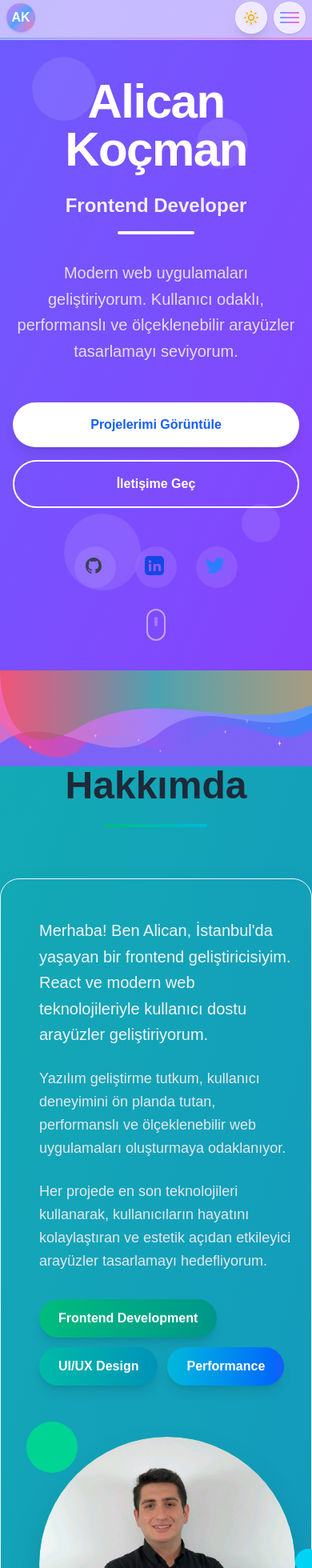
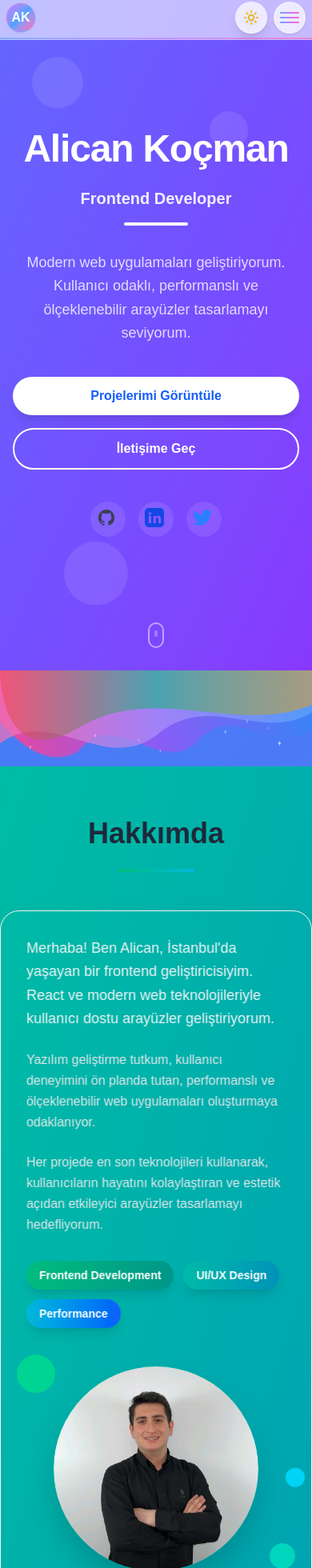
Before and after one commit to alicankocman/alicankocman.dev, a Next.js app: page / in a window 390 px wide. Shown: the part 6-1966 px from the top of the page at 80% size. Built offline with nearby package versions, Linux system fonts and the light colour scheme.

Commit message:
fix: resolve white flash issue during fast scrolling

```diff
--- a/src/app/globals.css
+++ b/src/app/globals.css
@@ -19,39 +19,37 @@
   color-scheme: dark;
 }
 
-/* Smooth transitions for theme switching */
+/* Optimized transitions for theme switching */
 * {
-  transition: background-color 0.3s ease, border-color 0.3s ease, color 0.3s ease;
+  transition: background-color 0.2s ease, border-color 0.2s ease, color 0.2s ease;
 }
 
+/* Optimized body background - removed complex animations */
 body {
   background: linear-gradient(135deg, #3b82f6 0%, #8b5cf6 50%, #ec4899 100%);
-  background-size: 400% 400%;
-  animation: gradientMove 15s ease infinite;
   color: var(--foreground);
   font-family: Arial, Helvetica, sans-serif;
+  /* Removed animation to prevent layout shift */
 }
 
 @media (prefers-color-scheme: dark) {
   body {
     background: linear-gradient(135deg, #2563eb 0%, #7c3aed 50%, #db2777 100%);
-    background-size: 400% 400%;
-    animation: gradientMove 15s ease infinite;
   }
 }
 
 /* Dark mode body background */
 .dark body {
   background: linear-gradient(135deg, #0f172a 0%, #1e1b4b 50%, #450a0a 100%);
-  background-size: 400% 400%;
-  animation: gradientMove 15s ease infinite;
 }
 
-/* Modern Animasyonlar */
+/* Optimized Animasyonlar */
 @layer utilities {
+  /* Simplified gradient animation */
   .animate-gradient {
     background-size: 400% 400%;
-    animation: gradientMove 15s ease infinite;
+    animation: gradientMove 20s ease infinite;
+    will-change: background-position;
   }
 
   @keyframes gradientMove {
@@ -60,23 +58,27 @@ body {
     100% { background-position: 0% 50%; }
   }
 
+  /* Optimized float animation */
   .animate-float {
-    animation: float 6s ease-in-out infinite;
+    animation: float 8s ease-in-out infinite;
+    will-change: transform;
   }
 
   @keyframes float {
     0%, 100% { transform: translateY(0px); }
-    50% { transform: translateY(-20px); }
+    50% { transform: translateY(-15px); }
   }
 
+  /* Faster fade-in animation */
   .animate-fade-in-up {
-    animation: fadeInUp 0.8s ease-out;
+    animation: fadeInUp 0.5s ease-out;
+    will-change: opacity, transform;
   }
 
   @keyframes fadeInUp {
     from {
       opacity: 0;
-      transform: translateY(30px);
+      transform: translateY(20px);
     }
     to {
       opacity: 1;
@@ -84,14 +86,16 @@ body {
     }
   }
 
+  /* Optimized slide animation */
   .animate-slide-in-left {
-    animation: slideInLeft 0.8s ease-out;
+    animation: slideInLeft 0.5s ease-out;
+    will-change: opacity, transform;
   }
 
   @keyframes slideInLeft {
     from {
       opacity: 0;
-      transform: translateX(-50px);
+      transform: translateX(-30px);
     }
     to {
       opacity: 1;
@@ -100,13 +104,14 @@ body {
   }
 
   .animate-scale-in {
-    animation: scaleIn 0.6s ease-out;
+    animation: scaleIn 0.4s ease-out;
+    will-change: opacity, transform;
   }
 
   @keyframes scaleIn {
     from {
       opacity: 0;
-      transform: scale(0.8);
+      transform: scale(0.9);
     }
     to {
       opacity: 1;
@@ -114,16 +119,19 @@ body {
     }
   }
 
+  /* Optimized glass effects */
   .glass-effect {
     background: rgba(255, 255, 255, 0.1);
     backdrop-filter: blur(10px);
     border: 1px solid rgba(255, 255, 255, 0.2);
+    will-change: backdrop-filter;
   }
 
   .glass-effect-dark {
     background: rgba(0, 0, 0, 0.1);
     backdrop-filter: blur(10px);
     border: 1px solid rgba(255, 255, 255, 0.1);
+    will-change: backdrop-filter;
   }
 
   /* Enhanced glass effects for both themes */
@@ -132,6 +140,7 @@ body {
     backdrop-filter: blur(15px);
     border: 1px solid rgba(255, 255, 255, 0.25);
     box-shadow: 0 8px 32px rgba(0, 0, 0, 0.1);
+    will-change: backdrop-filter;
   }
 
   .glass-dark {
@@ -139,6 +148,7 @@ body {
     backdrop-filter: blur(15px);
     border: 1px solid rgba(255, 255, 255, 0.15);
     box-shadow: 0 8px 32px rgba(0, 0, 0, 0.3);
+    will-change: backdrop-filter;
   }
 
   /* Theme-specific text shadows */
@@ -167,9 +177,10 @@ body {
     transform: rotateY(180deg);
   }
 
-  /* Blob Animation */
+  /* Optimized blob animation */
   .animate-blob {
-    animation: blob 7s infinite;
+    animation: blob 10s infinite;
+    will-change: transform;
   }
 
   @keyframes blob {
@@ -177,10 +188,10 @@ body {
       transform: translate(0px, 0px) scale(1);
     }
     33% {
-      transform: translate(30px, -50px) scale(1.1);
+      transform: translate(20px, -30px) scale(1.05);
     }
     66% {
-      transform: translate(-20px, 20px) scale(0.9);
+      transform: translate(-15px, 15px) scale(0.95);
     }
     100% {
       transform: translate(0px, 0px) scale(1);
@@ -200,19 +211,20 @@ body {
     text-shadow: 0 4px 8px rgba(0, 0, 0, 0.3);
   }
 
-  /* Enhanced Shadows */
+  /* Enhanced shadows */
   .shadow-3xl {
     box-shadow: 0 35px 60px -12px rgba(0, 0, 0, 0.25);
   }
 
-  /* Bounce Animation */
+  /* Optimized bounce animation */
   .animate-bounce {
     animation: bounce 2s infinite;
+    will-change: transform;
   }
 
   @keyframes bounce {
     0%, 20%, 53%, 80%, 100% {
-      transform: translate3d(0,0,0);
+      transform: translate3d(0, 0, 0);
     }
     40%, 43% {
       transform: translate3d(0, -8px, 0);
@@ -232,43 +244,99 @@ body {
 }
 
 ::-webkit-scrollbar-track {
-  background: #f1f1f1;
+  background: rgba(0, 0, 0, 0.1);
 }
 
 ::-webkit-scrollbar-thumb {
-  background: #888;
+  background: rgba(0, 0, 0, 0.3);
   border-radius: 4px;
 }
 
 ::-webkit-scrollbar-thumb:hover {
-  background: #555;
+  background: rgba(0, 0, 0, 0.5);
 }
 
-/* Dark mode scrollbar */
 .dark ::-webkit-scrollbar-track {
-  background: #1a1a1a;
+  background: rgba(255, 255, 255, 0.1);
 }
 
 .dark ::-webkit-scrollbar-thumb {
-  background: #404040;
+  background: rgba(255, 255, 255, 0.3);
 }
 
 .dark ::-webkit-scrollbar-thumb:hover {
-  background: #606060;
+  background: rgba(255, 255, 255, 0.5);
 }
 
-/* Navbar Animations */
+/* Optimized navbar animations */
 .animate-navbar-fade-in {
-  animation: navbarFadeIn 0.7s cubic-bezier(0.4,0,0.2,1) both;
+  animation: navbarFadeIn 0.3s ease-out;
 }
+
 @keyframes navbarFadeIn {
-  from { opacity: 0; transform: translateY(-24px); }
-  to { opacity: 1; transform: none; }
+  from { opacity: 0; transform: translateY(-10px); }
+  to { opacity: 1; transform: translateY(0); }
 }
+
 .animate-navbar-glow {
-  animation: navbarGlow 1.2s infinite alternate;
+  animation: navbarGlow 2s ease-in-out infinite alternate;
 }
+
 @keyframes navbarGlow {
   from { opacity: 0.25; }
-  to { opacity: 0.45; }
+  to { opacity: 0.4; }
 }
+
+/* Section height fixes to prevent layout shift */
+section {
+  min-height: 100vh;
+  position: relative;
+  overflow: hidden;
+}
+
+/* Optimize for reduced motion */
+@media (prefers-reduced-motion: reduce) {
+  *,
+  *::before,
+  *::after {
+    animation-duration: 0.01ms !important;
+    animation-iteration-count: 1 !important;
+    transition-duration: 0.01ms !important;
+  }
+
+  .animate-gradient,
+  .animate-float,
+  .animate-fade-in-up,
+  .animate-slide-in-left,
+  .animate-scale-in,
+  .animate-blob,
+  .animate-bounce {
+    animation: none !important;
+  }
+}
+
+/* Performance optimizations */
+* {
+  box-sizing: border-box;
+}
+
+/* Prevent layout shift during image loading */
+img {
+  max-width: 100%;
+  height: auto;
+}
+
+/* Smooth scrolling optimization */
+html {
+  scroll-behavior: smooth;
+  scroll-padding-top: 80px; /* Account for fixed navbar */
+}
+
+/* Reduce paint operations */
+.animate-gradient,
+.animate-float,
+.animate-fade-in-up,
+.animate-slide-in-left,
+.animate-scale-in {
+  transform: translateZ(0); /* Force hardware acceleration */
+}
--- a/src/app/sections/About.tsx
+++ b/src/app/sections/About.tsx
@@ -3,60 +3,63 @@ import Image from "next/image";
 import WaveSeparator from '../../components/WaveSeparator';
 
 const About = () => (
-  <section id="about" className="w-full relative overflow-hidden">
-    {/* Animated Background */}
+  <section id="about" className="w-full relative overflow-hidden min-h-screen bg-gradient-to-br from-emerald-400 via-teal-500 to-cyan-600 dark:from-slate-900 dark:via-purple-900 dark:to-slate-900">
+    {/* Optimized Animated Background */}
     <div className="absolute inset-0 bg-gradient-to-br from-emerald-400 via-teal-500 to-cyan-600 dark:from-slate-900 dark:via-purple-900 dark:to-slate-900 animate-gradient opacity-85"></div>
-    <div className="relative z-10">
-      <div className="text-center mb-16">
-        <h2 className="text-5xl md:text-6xl font-bold text-gray-800 dark:text-gray-200 mb-6">
+    <div className="relative z-10 flex items-center min-h-screen py-16">
+      <div className="w-full">
+        <div className="text-center mb-12">
+          <h2 className="text-4xl md:text-5xl lg:text-6xl font-bold text-gray-800 dark:text-gray-200 mb-6">
             Hakkımda
           </h2>
-        <div className="w-32 h-1 bg-gradient-to-r from-emerald-500 to-cyan-500 mx-auto rounded-full"></div>
+          <div className="w-24 h-1 bg-gradient-to-r from-emerald-500 to-cyan-500 mx-auto rounded-full"></div>
         </div>
         <div className="max-w-6xl mx-auto">
-        <div className="rounded-3xl shadow-2xl p-12 border border-gray-100 dark:border-gray-700">
-          <div className="grid lg:grid-cols-2 gap-16 items-center">
+          <div className="rounded-3xl shadow-2xl p-8 md:p-12 border border-gray-100 dark:border-gray-700">
+            <div className="grid lg:grid-cols-2 gap-12 lg:gap-16 items-center">
               <div className="animate-slide-in-left">
                 <div className="space-y-6">
-                <p className="text-xl md:text-2xl text-gray-100 dark:text-gray-300 leading-relaxed font-medium">
+                  <p className="text-lg md:text-xl lg:text-2xl text-gray-100 dark:text-gray-300 leading-relaxed font-medium">
                     Merhaba! Ben Alican, İstanbul&apos;da yaşayan bir frontend geliştiricisiyim.
                     React ve modern web teknolojileriyle kullanıcı dostu arayüzler geliştiriyorum.
                   </p>
-                <p className="text-lg text-gray-200 dark:text-gray-400 leading-relaxed">
+                  <p className="text-base md:text-lg text-gray-200 dark:text-gray-400 leading-relaxed">
                     Yazılım geliştirme tutkum, kullanıcı deneyimini ön planda tutan,
                     performanslı ve ölçeklenebilir web uygulamaları oluşturmaya odaklanıyor.
                   </p>
-                <p className="text-lg text-gray-200 dark:text-gray-400 leading-relaxed">
+                  <p className="text-base md:text-lg text-gray-200 dark:text-gray-400 leading-relaxed">
                     Her projede en son teknolojileri kullanarak, kullanıcıların hayatını kolaylaştıran
                     ve estetik açıdan etkileyici arayüzler tasarlamayı hedefliyorum.
                   </p>
                 </div>
                 <div className="mt-8 flex flex-wrap gap-3">
-                <span className="px-6 py-3 bg-gradient-to-r from-emerald-500 to-teal-600 text-white font-semibold rounded-full shadow-lg">
+                  <span className="px-4 py-2 md:px-6 md:py-3 bg-gradient-to-r from-emerald-500 to-teal-600 text-white font-semibold rounded-full shadow-lg text-sm md:text-base">
                     Frontend Development
                   </span>
-                <span className="px-6 py-3 bg-gradient-to-r from-teal-500 to-cyan-600 text-white font-semibold rounded-full shadow-lg">
+                  <span className="px-4 py-2 md:px-6 md:py-3 bg-gradient-to-r from-teal-500 to-cyan-600 text-white font-semibold rounded-full shadow-lg text-sm md:text-base">
                     UI/UX Design
                   </span>
-                <span className="px-6 py-3 bg-gradient-to-r from-cyan-500 to-blue-600 text-white font-semibold rounded-full shadow-lg">
+                  <span className="px-4 py-2 md:px-6 md:py-3 bg-gradient-to-r from-cyan-500 to-blue-600 text-white font-semibold rounded-full shadow-lg text-sm md:text-base">
                     Performance
                   </span>
                 </div>
               </div>
               <div className="animate-scale-in">
                 <div className="relative">
-                <div className="w-80 h-80 mx-auto bg-gradient-to-br from-emerald-400 via-teal-500 to-cyan-500 rounded-full flex items-center justify-center shadow-2xl overflow-hidden">
+                  <div className="w-64 h-64 md:w-80 md:h-80 mx-auto bg-gradient-to-br from-emerald-400 via-teal-500 to-cyan-500 rounded-full flex items-center justify-center shadow-2xl overflow-hidden">
                     <Image
                       src="/images/profile.jpg"
                       alt="Alican Koçman"
                       width={320}
                       height={320}
                       className="w-full h-full object-cover rounded-full"
+                      priority
                     />
                   </div>
-                <div className="absolute -top-4 -left-4 w-16 h-16 bg-emerald-400 rounded-full animate-float"></div>
-                <div className="absolute -bottom-4 -right-4 w-12 h-12 bg-teal-400 rounded-full animate-float" style={{animationDelay: '2s'}}></div>
-                <div className="absolute top-1/2 -right-8 w-8 h-8 bg-cyan-400 rounded-full animate-float" style={{animationDelay: '4s'}}></div>
+                  <div className="absolute -top-3 -left-3 w-12 h-12 md:w-16 md:h-16 bg-emerald-400 rounded-full animate-float"></div>
+                  <div className="absolute -bottom-3 -right-3 w-8 h-8 md:w-12 md:h-12 bg-teal-400 rounded-full animate-float" style={{animationDelay: '3s'}}></div>
+                  <div className="absolute top-1/2 -right-6 w-6 h-6 md:w-8 md:h-8 bg-cyan-400 rounded-full animate-float" style={{animationDelay: '6s'}}></div>
+                </div>
               </div>
             </div>
           </div>
@@ -64,7 +67,6 @@ const About = () => (
       </div>
     </div>
     <WaveSeparator flip />
-
   </section>
 );
 
--- a/src/app/sections/Hero.tsx
+++ b/src/app/sections/Hero.tsx
@@ -31,48 +31,47 @@ const socialLinks = [
 ];
 
 const Hero = () => (
-  <section id="hero" className="relative min-h-screen flex items-center justify-center overflow-hidden">
-    {/* Animated Background */}
+  <section id="hero" className="relative min-h-screen flex items-center justify-center overflow-hidden bg-gradient-to-br from-blue-400 via-indigo-500 to-purple-600 dark:from-slate-900 dark:via-purple-900 dark:to-slate-900">
+    {/* Optimized Animated Background */}
     <div className="absolute inset-0 bg-gradient-to-br from-blue-400 via-indigo-500 to-purple-600 dark:from-slate-900 dark:via-purple-900 dark:to-slate-900 animate-gradient opacity-85"></div>
 
-    {/* Floating Elements */}
-    <div className="absolute inset-0 overflow-hidden">
-      <div className="absolute top-20 left-10 w-20 h-20 bg-white/10 rounded-full animate-float"></div>
-      <div className="absolute top-40 right-20 w-16 h-16 bg-white/10 rounded-full animate-float" style={{animationDelay: '2s'}}></div>
-      <div className="absolute bottom-20 left-20 w-24 h-24 bg-white/10 rounded-full animate-float" style={{animationDelay: '4s'}}></div>
-      <div className="absolute bottom-40 right-10 w-12 h-12 bg-white/10 rounded-full animate-float" style={{animationDelay: '1s'}}></div>
+    {/* Reduced Floating Elements for better performance */}
+    <div className="absolute inset-0 overflow-hidden pointer-events-none">
+      <div className="absolute top-20 left-10 w-16 h-16 bg-white/10 rounded-full animate-float"></div>
+      <div className="absolute top-40 right-20 w-12 h-12 bg-white/10 rounded-full animate-float" style={{animationDelay: '3s'}}></div>
+      <div className="absolute bottom-20 left-20 w-20 h-20 bg-white/10 rounded-full animate-float" style={{animationDelay: '6s'}}></div>
     </div>
 
-    {/* Main Content */}
+    {/* Main Content with optimized animations */}
     <div className="relative z-10 text-center px-4 max-w-4xl mx-auto">
       <div className="animate-fade-in-up">
-        <h1 className="text-6xl md:text-8xl font-black mb-6 text-white tracking-tight">
+        <h1 className="text-5xl md:text-7xl lg:text-8xl font-black mb-6 text-white tracking-tight">
           Alican Koçman
         </h1>
 
         <div className="mb-8">
-          <h2 className="text-2xl md:text-4xl font-bold text-white/90 mb-4">
+          <h2 className="text-xl md:text-3xl lg:text-4xl font-bold text-white/90 mb-4">
             Frontend Developer
           </h2>
-          <div className="w-24 h-1 bg-white mx-auto rounded-full"></div>
+          <div className="w-20 h-1 bg-white mx-auto rounded-full"></div>
         </div>
 
-        <p className="text-xl md:text-2xl text-white/80 mb-12 max-w-3xl mx-auto leading-relaxed">
+        <p className="text-lg md:text-xl lg:text-2xl text-white/80 mb-10 max-w-3xl mx-auto leading-relaxed">
           Modern web uygulamaları geliştiriyorum. Kullanıcı odaklı, performanslı ve ölçeklenebilir arayüzler tasarlamayı seviyorum.
         </p>
 
         {/* CTA Buttons */}
-        <div className="flex flex-col sm:flex-row gap-4 justify-center mb-12">
-          <button className="px-8 py-4 bg-white text-blue-600 font-bold rounded-full hover:bg-gray-100 transition-all duration-300 transform hover:scale-105 shadow-lg">
+        <div className="flex flex-col sm:flex-row gap-4 justify-center mb-10">
+          <button className="px-6 py-3 md:px-8 md:py-4 bg-white text-blue-600 font-bold rounded-full hover:bg-gray-100 transition-all duration-300 transform hover:scale-105 shadow-lg">
             Projelerimi Görüntüle
           </button>
-          <button className="px-8 py-4 border-2 border-white text-white font-bold rounded-full hover:bg-white hover:text-blue-600 transition-all duration-300 transform hover:scale-105">
+          <button className="px-6 py-3 md:px-8 md:py-4 border-2 border-white text-white font-bold rounded-full hover:bg-white hover:text-blue-600 transition-all duration-300 transform hover:scale-105">
             İletişime Geç
           </button>
         </div>
 
         {/* Social Links */}
-        <div className="flex justify-center gap-6">
+        <div className="flex justify-center gap-4 md:gap-6">
           {socialLinks.map((link) => (
             <a
               key={link.href}
@@ -80,7 +79,7 @@ const Hero = () => (
               target="_blank"
               rel="noopener noreferrer"
               aria-label={link.label}
-              className="p-3 bg-white/10 backdrop-blur-sm rounded-full hover:bg-white/20 transition-all duration-300 transform hover:scale-110"
+              className="p-2 md:p-3 bg-white/10 backdrop-blur-sm rounded-full hover:bg-white/20 transition-all duration-300 transform hover:scale-110"
             >
               {link.icon}
             </a>
@@ -90,9 +89,9 @@ const Hero = () => (
     </div>
 
     {/* Scroll Indicator */}
-    <div className="absolute bottom-8 left-1/2 transform -translate-x-1/2 animate-bounce">
-      <div className="w-6 h-10 border-2 border-white/50 rounded-full flex justify-center">
-        <div className="w-1 h-3 bg-white/50 rounded-full mt-2 animate-pulse"></div>
+    <div className="absolute bottom-6 left-1/2 transform -translate-x-1/2 animate-bounce">
+      <div className="w-5 h-8 border-2 border-white/50 rounded-full flex justify-center">
+        <div className="w-1 h-2 bg-white/50 rounded-full mt-2 animate-pulse"></div>
       </div>
     </div>
   </section>
```
Also changed, not shown: src/app/sections/Contact.tsx (+50 -76 lines), src/app/sections/Experience.tsx (+21 -19 lines), src/app/sections/Projects.tsx (+20 -18 lines), src/app/sections/Skills.tsx (+51 -53 lines). Lines whose indentation alone changed are shown as unchanged.
